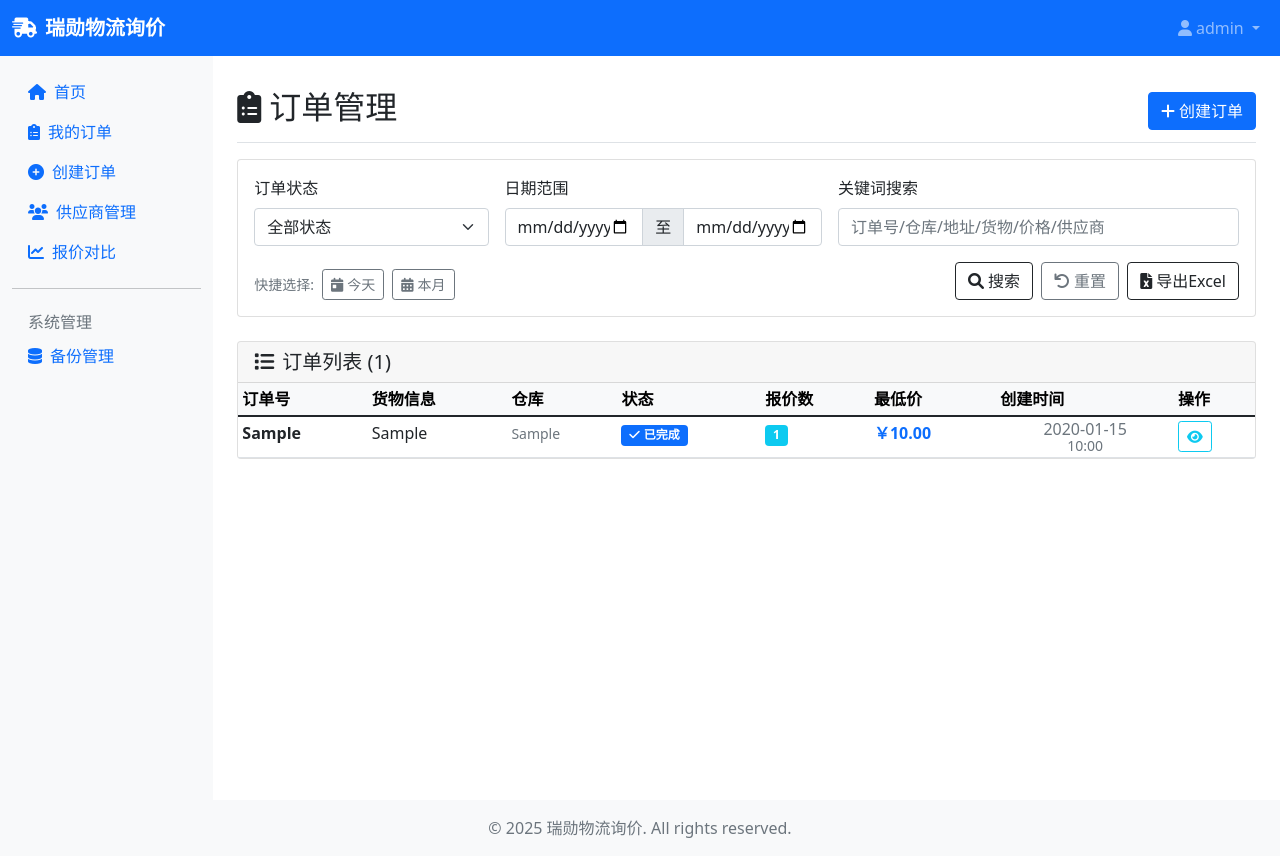
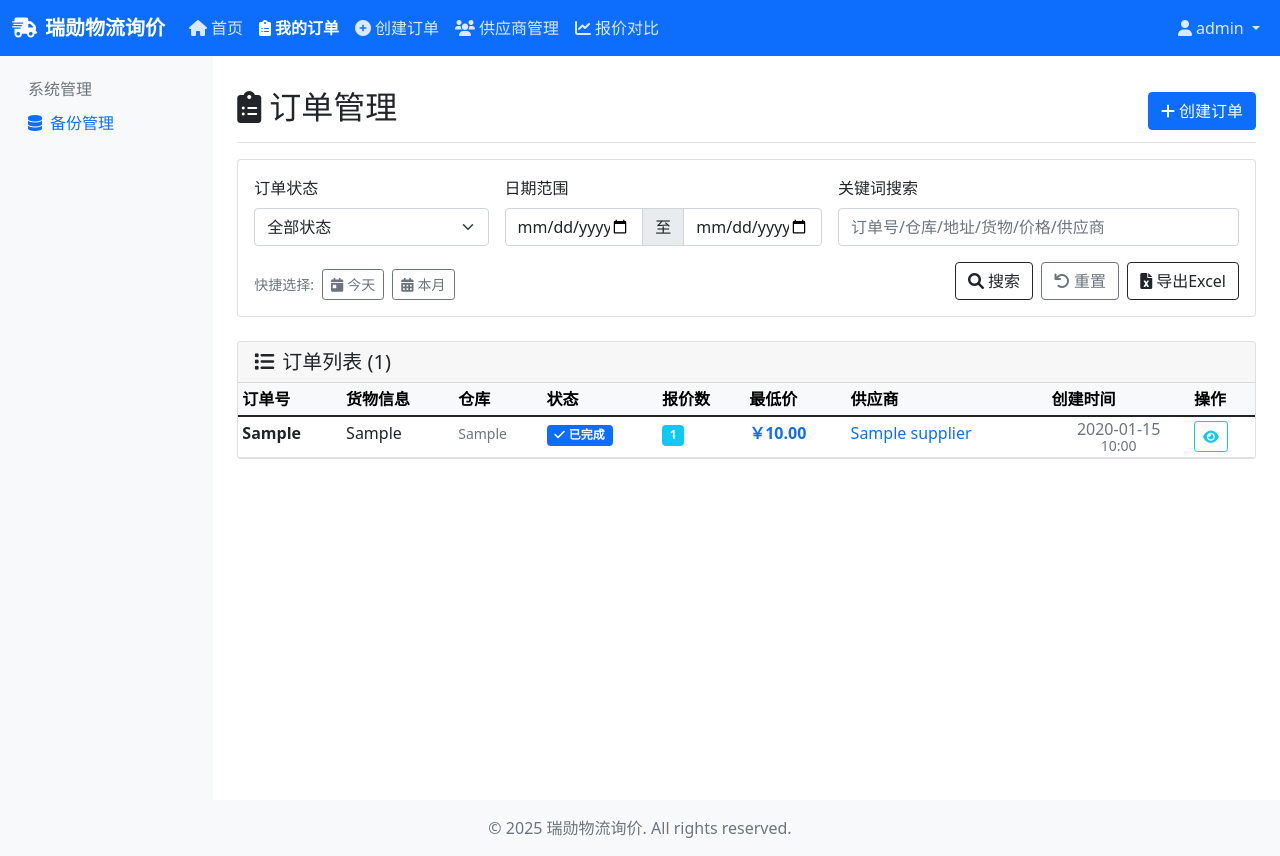
Before and after one commit to c1767673917/wlxj_python, a Flask app: page /orders/ in a window 1280 px wide. Run offline with Flask 3, Linux system fonts and the light colour scheme; a user stored in the database is signed in; tables that the repository leaves empty hold one stand-in row (values such as "Sample post"); parts of the project's set-up code (start-up, migrations or seed data) failed here and were passed over.

Commit message:
用户端增加报价人显示

```diff
--- a/models/quote.py
+++ b/models/quote.py
@@ -13,6 +13,8 @@ class Quote(db.Model):
     delivery_time = db.Column(db.String(50), nullable=True)
     remarks = db.Column(db.Text, nullable=True)
     created_at = db.Column(db.DateTime, default=datetime.utcnow)
+
+    # 关联关系 - backref已在Supplier模型中定义，这里不需要重复
 
     def __repr__(self):
         return f'<Quote {self.id}: {self.price}>'
--- a/routes/order.py
+++ b/routes/order.py
@@ -908,8 +908,14 @@ def export_orders():
                 price_value = "-"
             ws.cell(row=row, column=6, value=price_value)
 
-            # 供应商名称：已完成订单显示中标供应商，其他显示"-"
-            supplier_name = order.selected_supplier.name if order.selected_supplier else "-"
+            # 供应商名称：已完成订单显示中标供应商，进行中订单显示最低价供应商
+            if order.status == 'completed' and order.selected_supplier:
+                supplier_name = order.selected_supplier.name
+            elif order.status == 'active':
+                lowest_quote = order.get_lowest_quote()
+                supplier_name = lowest_quote.supplier.name if lowest_quote and lowest_quote.supplier else "-"
+            else:
+                supplier_name = "-"
             ws.cell(row=row, column=7, value=supplier_name)
 
             ws.cell(row=row, column=8, value=order.created_at.strftime('%Y-%m-%d %H:%M'))
--- a/templates/base.html
+++ b/templates/base.html
@@ -20,6 +20,16 @@
         }
         .main-content {
             min-height: calc(100vh - 56px);
+        }
+        .navbar-nav .nav-link {
+            color: rgba(255, 255, 255, 0.85) !important;
+        }
+        .navbar-nav .nav-link:hover {
+            color: rgba(255, 255, 255, 1) !important;
+        }
+        .navbar-nav .nav-link.active {
+            color: #fff !important;
+            font-weight: bold;
         }
         .card-stats {
             border-left: 4px solid #007bff;
@@ -49,7 +59,31 @@
 
             <div class="collapse navbar-collapse" id="navbarNav">
                 <ul class="navbar-nav me-auto">
-                    <!-- 顶部导航栏保持简洁，主要功能通过侧边栏访问 -->
+                    <li class="nav-item">
+                        <a class="nav-link" href="{{ url_for('dashboard') }}">
+                            <i class="fas fa-home me-1"></i>首页
+                        </a>
+                    </li>
+                    <li class="nav-item">
+                        <a class="nav-link" href="{{ url_for('order.index') }}">
+                            <i class="fas fa-clipboard-list me-1"></i>我的订单
+                        </a>
+                    </li>
+                    <li class="nav-item">
+                        <a class="nav-link" href="{{ url_for('order.create') }}">
+                            <i class="fas fa-plus-circle me-1"></i>创建订单
+                        </a>
+                    </li>
+                    <li class="nav-item">
+                        <a class="nav-link" href="{{ url_for('supplier.index') }}">
+                            <i class="fas fa-users me-1"></i>供应商管理
+                        </a>
+                    </li>
+                    <li class="nav-item">
+                        <a class="nav-link" href="{{ url_for('quote.index') }}">
+                            <i class="fas fa-chart-line me-1"></i>报价对比
+                        </a>
+                    </li>
                 </ul>
 
                 <ul class="navbar-nav">
@@ -77,39 +111,13 @@
     <div class="container-fluid">
         <div class="row">
             {% if current_user.is_authenticated %}
-            <!-- 侧边栏 -->
+            <!-- 侧边栏（仅保留管理员功能） -->
+            {% if current_user.is_admin() %}
             <nav class="col-md-2 d-none d-md-block sidebar">
                 <div class="position-sticky pt-3">
                     <ul class="nav flex-column">
                         <li class="nav-item">
-                            <a class="nav-link active" href="{{ url_for('dashboard') }}">
-                                <i class="fas fa-home me-2"></i>首页
-                            </a>
-                        </li>
-                        <li class="nav-item">
-                            <a class="nav-link" href="{{ url_for('order.index') }}">
-                                <i class="fas fa-clipboard-list me-2"></i>我的订单
-                            </a>
-                        </li>
-                        <li class="nav-item">
-                            <a class="nav-link" href="{{ url_for('order.create') }}">
-                                <i class="fas fa-plus-circle me-2"></i>创建订单
-                            </a>
-                        </li>
-                        <li class="nav-item">
-                            <a class="nav-link" href="{{ url_for('supplier.index') }}">
-                                <i class="fas fa-users me-2"></i>供应商管理
-                            </a>
-                        </li>
-                        <li class="nav-item">
-                            <a class="nav-link" href="{{ url_for('quote.index') }}">
-                                <i class="fas fa-chart-line me-2"></i>报价对比
-                            </a>
-                        </li>
-                        {% if current_user.is_admin() %}
-                        <li class="nav-item">
-                            <hr>
-                            <h6 class="sidebar-heading d-flex justify-content-between align-items-center px-3 mt-4 mb-1 text-muted">
+                            <h6 class="sidebar-heading d-flex justify-content-between align-items-center px-3 mt-2 mb-1 text-muted">
                                 <span>系统管理</span>
                             </h6>
                         </li>
@@ -118,13 +126,16 @@
                                 <i class="fas fa-database me-2"></i>备份管理
                             </a>
                         </li>
-                        {% endif %}
                     </ul>
                 </div>
             </nav>
 
             <!-- 主内容区 -->
             <main class="col-md-10 ms-sm-auto col-lg-10 px-md-4 main-content">
+            {% else %}
+            <!-- 普通用户无侧边栏，全宽显示 -->
+            <main class="col-12 main-content">
+            {% endif %}
             {% else %}
             <main class="col-12 main-content">
             {% endif %}
@@ -177,6 +188,17 @@
                 }
             }, 5000);
         });
+
+        // 导航栏激活状态处理
+        const currentPath = window.location.pathname;
+        const navLinks = document.querySelectorAll('.navbar-nav .nav-link');
+
+        navLinks.forEach(function(link) {
+            const href = link.getAttribute('href');
+            if (href && (currentPath === href || (currentPath.startsWith(href) && href !== '/'))) {
+                link.classList.add('active');
+            }
+        });
     });
     </script>
     {% block scripts %}
--- a/templates/orders/index.html
+++ b/templates/orders/index.html
@@ -100,6 +100,7 @@
                         <th>状态</th>
                         <th>报价数</th>
                         <th>最低价</th>
+                        <th>供应商</th>
                         <th>创建时间</th>
                         <th>操作</th>
                     </tr>
@@ -147,6 +148,24 @@
                             {% elif order.status == 'completed' %}
                                 {% if order.selected_price %}
                                     <span class="text-primary fw-bold">￥{{ "%.2f"|format(order.selected_price) }}</span>
+                                {% else %}
+                                    <small class="text-muted">-</small>
+                                {% endif %}
+                            {% else %}
+                                <small class="text-muted">-</small>
+                            {% endif %}
+                        </td>
+                        <td>
+                            {% if order.status == 'active' %}
+                                {% set lowest_quote = order.get_lowest_quote() %}
+                                {% if lowest_quote and lowest_quote.supplier %}
+                                    <span class="text-success">{{ lowest_quote.supplier.name }}</span>
+                                {% else %}
+                                    <small class="text-muted">-</small>
+                                {% endif %}
+                            {% elif order.status == 'completed' %}
+                                {% if order.selected_supplier %}
+                                    <span class="text-primary">{{ order.selected_supplier.name }}</span>
                                 {% else %}
                                     <small class="text-muted">-</small>
                                 {% endif %}
```
Also changed, not shown: instance/database.db, 1 other file.
